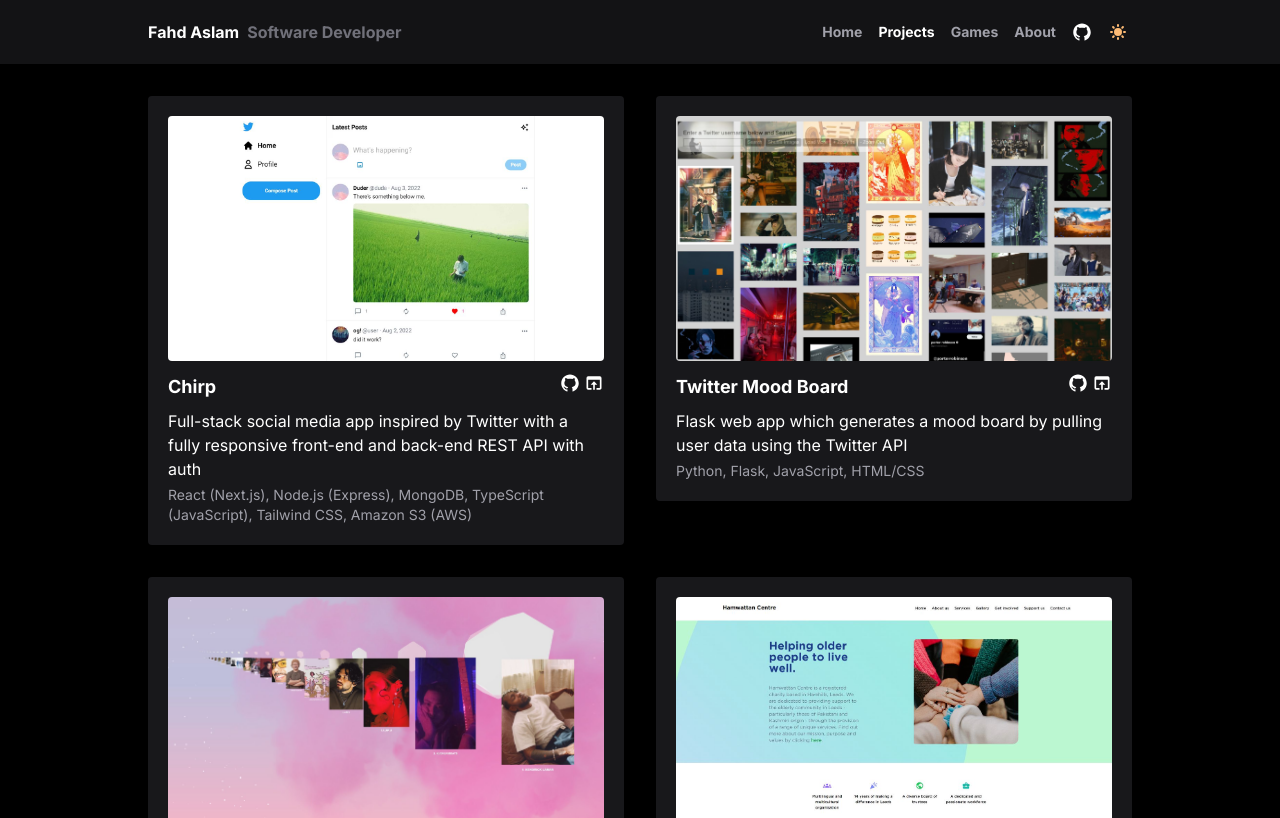
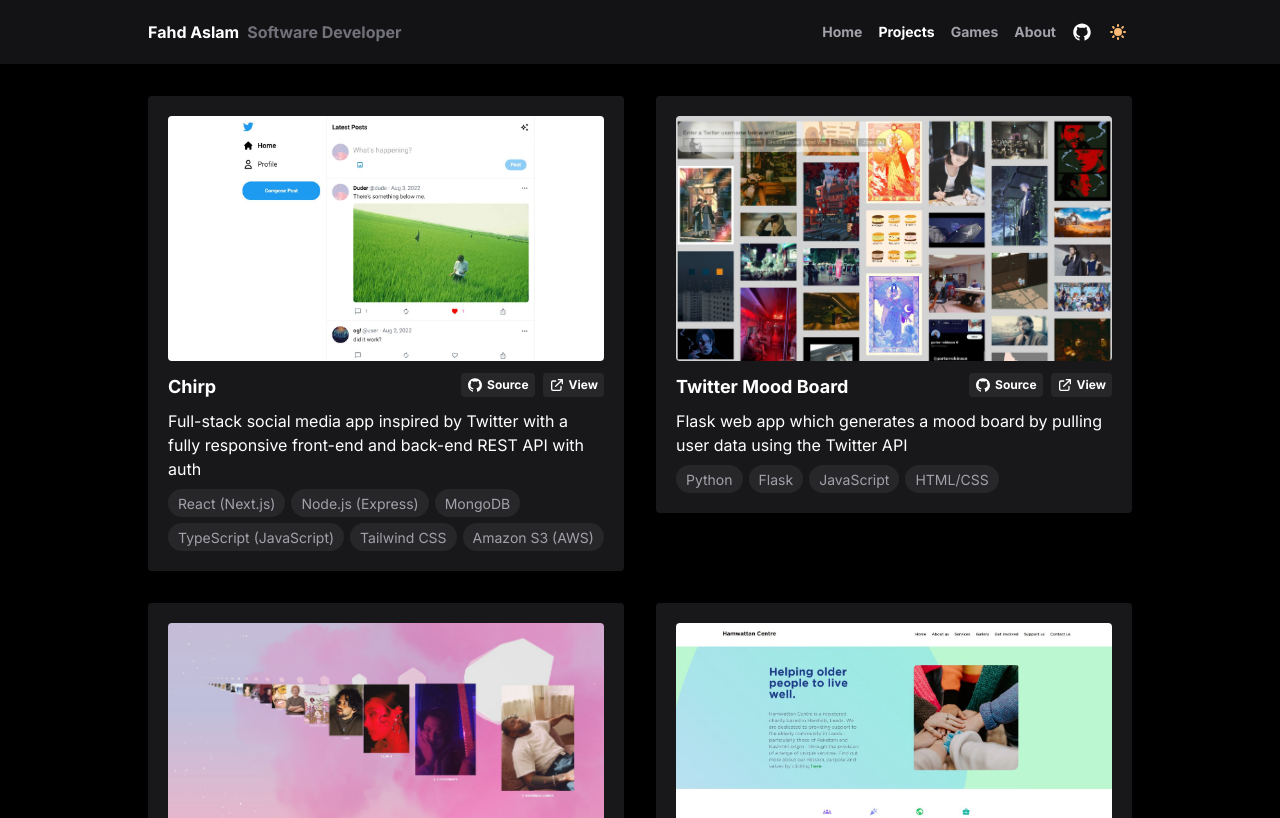
Before and after one commit to flaslam/flaslam.github.io, a Next.js app: page /projects in a window 1280 px wide. Shown: the top 818 px of the page. Built offline with nearby package versions, Linux system fonts and the light colour scheme.

Commit message:
update card and button styles

```diff
--- a/components/back.tsx
+++ b/components/back.tsx
@@ -15,7 +15,7 @@
     <div className="flex">
       <div className="inline-block">
         <button
-          className="flex shrink items-center gap-2 rounded-md bg-zinc-200 bg-opacity-50 py-2 px-3 hover:bg-zinc-300 hover:bg-opacity-50 dark:bg-dark-panel dark:bg-opacity-50 dark:hover:bg-zinc-600 dark:hover:bg-opacity-50"
+          className="flex shrink items-center gap-2 rounded-md bg-black py-2 px-3 text-white hover:bg-opacity-80 dark:bg-white dark:text-black dark:hover:bg-opacity-50"
           onClick={handlePath}
         >
           <HiArrowNarrowLeft />
--- a/components/carousel.tsx
+++ b/components/carousel.tsx
@@ -45,7 +45,7 @@
         </div>
       </div>
 
-      <div className="absolute top-1/2 z-10 -translate-y-1/2 items-center justify-between px-4 text-black dark:text-white sm:text-xl">
+      <div className="absolute top-1/2 z-10 ml-4 -translate-y-1/2 items-center justify-between text-white sm:text-xl">
         <div
           onClick={scrollPrev}
           className="cursor-pointer rounded-full bg-black bg-opacity-50 p-2 transition hover:bg-opacity-80"
@@ -54,7 +54,7 @@
         </div>
       </div>
 
-      <div className="absolute top-1/2 right-0 z-10 -translate-y-1/2 items-center justify-between px-4 text-black dark:text-white sm:text-xl">
+      <div className="absolute top-1/2 right-0 z-10 mr-4 -translate-y-1/2 items-center justify-between text-white sm:text-xl">
         <div
           onClick={scrollNext}
           className="cursor-pointer rounded-full bg-black bg-opacity-50 p-2 transition hover:bg-opacity-80"
--- a/components/nav.tsx
+++ b/components/nav.tsx
@@ -85,7 +85,7 @@
       <div className="bg-zinc-200 bg-opacity-70 backdrop-blur-md dark:bg-dark-panel dark:bg-opacity-80">
         <div className="container mx-auto px-container py-4">
           <div className="flex items-center gap-2">
-            <div className="flex grow flex-col font-bold md:flex-row md:gap-2">
+            <div className="flex flex-col font-bold md:flex-row md:gap-2">
               <Link href="/" onClick={() => setMobileMenuOpen(false)}>
                 <div>Fahd Aslam</div>
               </Link>
@@ -96,6 +96,8 @@
                 </div>
               </Link>
             </div>
+
+            <div className="grow" />
 
             {/* Links */}
             <div className="hidden items-center gap-2 text-sm sm:flex sm:flex-row">
--- a/components/project-card.tsx
+++ b/components/project-card.tsx
@@ -1,6 +1,7 @@
 import Project from "../types/projects";
-import { AiFillGithub } from "react-icons/ai";
-import { MdOpenInBrowser } from "react-icons/md";
+import { AiFillGithub as GithubIcon } from "react-icons/ai";
+// import { MdOpenInBrowser as LinkIcon } from "react-icons/md";
+import { HiOutlineExternalLink as LinkIcon } from "react-icons/hi";
 import Link from "next/link";
 import Image from "next/legacy/image";
 
@@ -17,7 +18,7 @@
   const target = project.internal ? "_self" : "_blank";
 
   return (
-    <div className="overflow-hidden rounded bg-violet-200 p-5 transition hover:bg-violet-100 dark:bg-dark-panel dark:hover:bg-dark-highlight">
+    <div className="overflow-hidden rounded bg-brand-light p-5 dark:bg-dark-panel">
       <div className="flex flex-col">
         {/* Image */}
         <Link
@@ -26,6 +27,13 @@
           title={`Go to project page for ${project.name}`}
         >
           <div className="overflow-hidden rounded">
+            <div className="group relative">
+              <div className="absolute z-10 flex h-full w-full items-center justify-center bg-black bg-opacity-0 opacity-0 transition group-hover:bg-opacity-60 group-hover:opacity-100">
+                <div className="flex translate-y-8 flex-col items-center gap-2 text-white transition group-hover:translate-y-0">
+                  <LinkIcon />
+                  <span className="font-bold">Go to project</span>
+                </div>
+              </div>
               <Image
                 src={project.image}
                 alt={project.name}
@@ -33,10 +41,11 @@
                 height="9"
                 layout="responsive"
                 objectFit="cover"
-              className="transition hover:scale-105 hover:opacity-80"
+                className="transition group-hover:scale-105"
                 objectPosition="top"
                 priority
               />
+            </div>
           </div>
         </Link>
 
@@ -50,40 +59,53 @@
               </Link>
             </h1>
 
+            {/* Icons */}
+            <div className="flex items-center gap-2">
+              {/* Source icon */}
               {!project.source ? null : (
                 <Link
                   href={project.source}
                   target="_blank"
                   title={`Go to source code for ${project.name}`}
                 >
-                <div>
-                  <AiFillGithub className="text-xl transition hover:text-gray-500" />
+                  <div className="flex items-center gap-1 rounded bg-zinc-100 px-1.5 py-1 transition hover:bg-zinc-200 dark:bg-dark-highlight dark:hover:bg-dark-medium">
+                    <GithubIcon />
+                    <span className="text-xs font-bold">Source</span>
                   </div>
                 </Link>
               )}
 
-            {/* Icons */}
+              {/* Project icon */}
               <Link
                 href={project.link}
                 target={target}
                 title={`Go to deployed project for ${project.name}`}
               >
-              <div>
-                <MdOpenInBrowser className="text-xl transition hover:text-gray-500" />
+                <div className="flex items-center gap-1 rounded bg-zinc-100 px-1.5 py-1 transition hover:bg-zinc-200 dark:bg-dark-highlight dark:hover:bg-dark-medium">
+                  <LinkIcon />
+                  <span className="text-xs font-bold">View</span>
                 </div>
               </Link>
             </div>
+          </div>
 
-          <div>
+          <div className="flex flex-col gap-2">
             {/* Description */}
             {project.description && <p>{project.description}</p>}
 
             {/* Technologies */}
-            {project.technologies && (
-              <p className="pt-1 text-sm text-brand-dark dark:text-dark-secondary">
-                {project.technologies.join(", ")}
-              </p>
-            )}
+            <div className="flex flex-wrap gap-1.5">
+              {project.technologies.map((item, index) => (
+                <div
+                  key={index}
+                  className="rounded-full bg-brand-lighter py-0.5 px-2.5 dark:bg-dark-highlight"
+                >
+                  <span className="text-sm text-brand-dark dark:text-dark-secondary">
+                    {item}
+                  </span>
+                </div>
+              ))}
+            </div>
           </div>
 
           {/* Features */}
--- a/components/section-preview.tsx
+++ b/components/section-preview.tsx
@@ -15,7 +15,7 @@
   return (
     <div className="container mx-auto">
       {/* Section title */}
-      <div className="my-4 text-lg font-bold">
+      <div className="my-2 text-lg font-bold">
         <div className="transition">
           <Link href={url}>
             <span className="hover:text-link">
--- a/pages/about.tsx
+++ b/pages/about.tsx
@@ -22,7 +22,7 @@
     <div className="mx-auto max-w-screen-md">
       <div className="container mx-auto px-container">
         <div className="mx-6">
-          <div className="mx-auto flex flex-col gap-6 rounded-md bg-indigo-200 px-8 py-8 dark:bg-dark-panel">
+          <div className="mx-auto flex flex-col gap-6 rounded-md bg-brand-light px-8 py-8 dark:bg-dark-panel">
             <p>Full stack web and indie game developer based in London, UK</p>
             <div className="flex flex-col gap-2">
               <div>Technologies I have been working with:</div>
--- a/tailwind.config.js
+++ b/tailwind.config.js
@@ -12,12 +12,15 @@
     extend: {
       colors: {
         brand: {
-          light: colors.violet[200],
-          DEFAULT: colors.violet[600],
-          dark: colors.zinc[500],
+          lighter: colors.indigo[100],
+          light: colors.indigo[200],
+          medium: colors.indigo[300],
+          DEFAULT: colors.indigo[600],
+          dark: colors.zinc[800],
         },
         dark: {
           secondary: colors.zinc[400],
+          medium: colors.zinc[600],
           highlight: colors.zinc[800],
           panel: colors.zinc[900],
           DEFAULT: colors.black,
```
Lines whose indentation alone changed are shown as unchanged.
